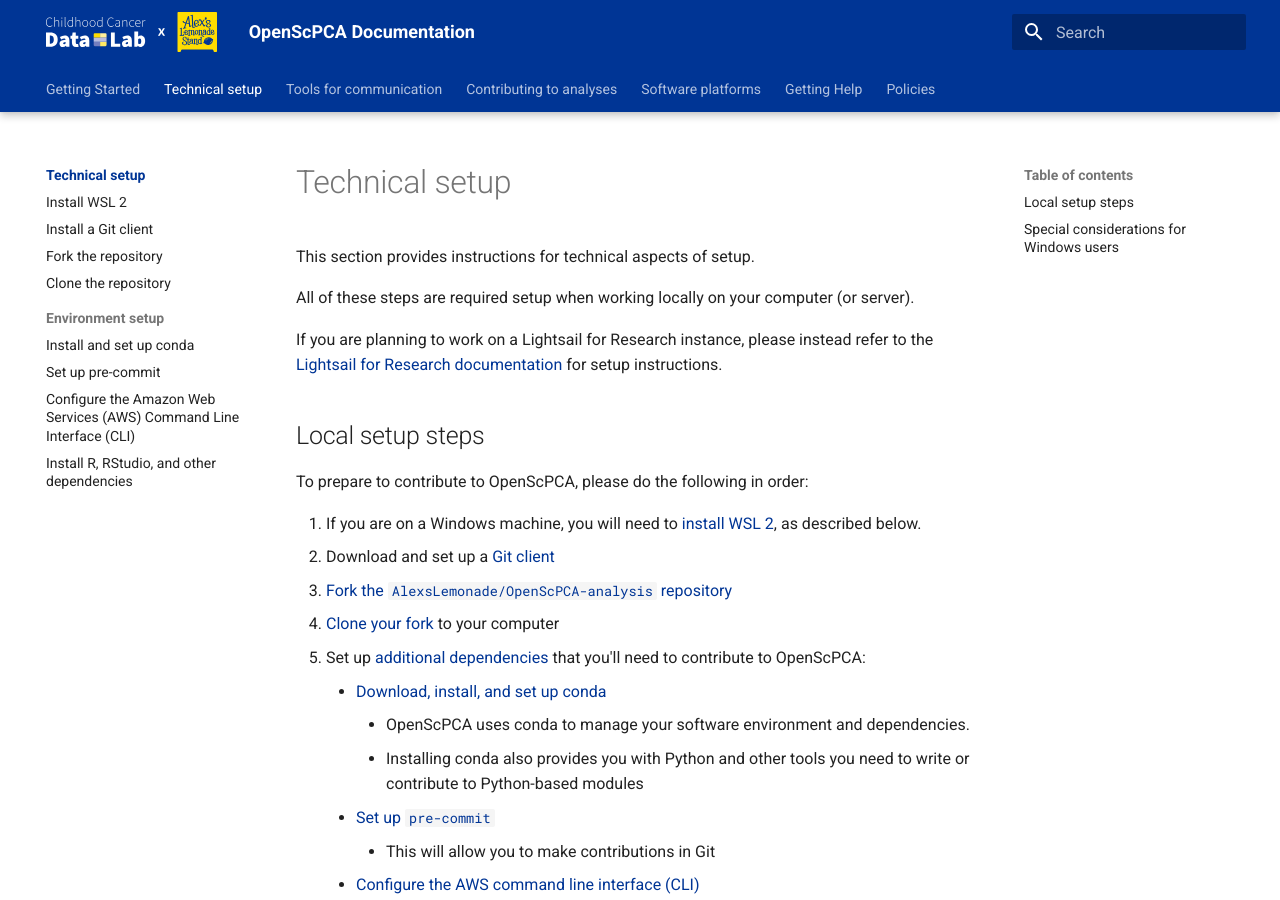
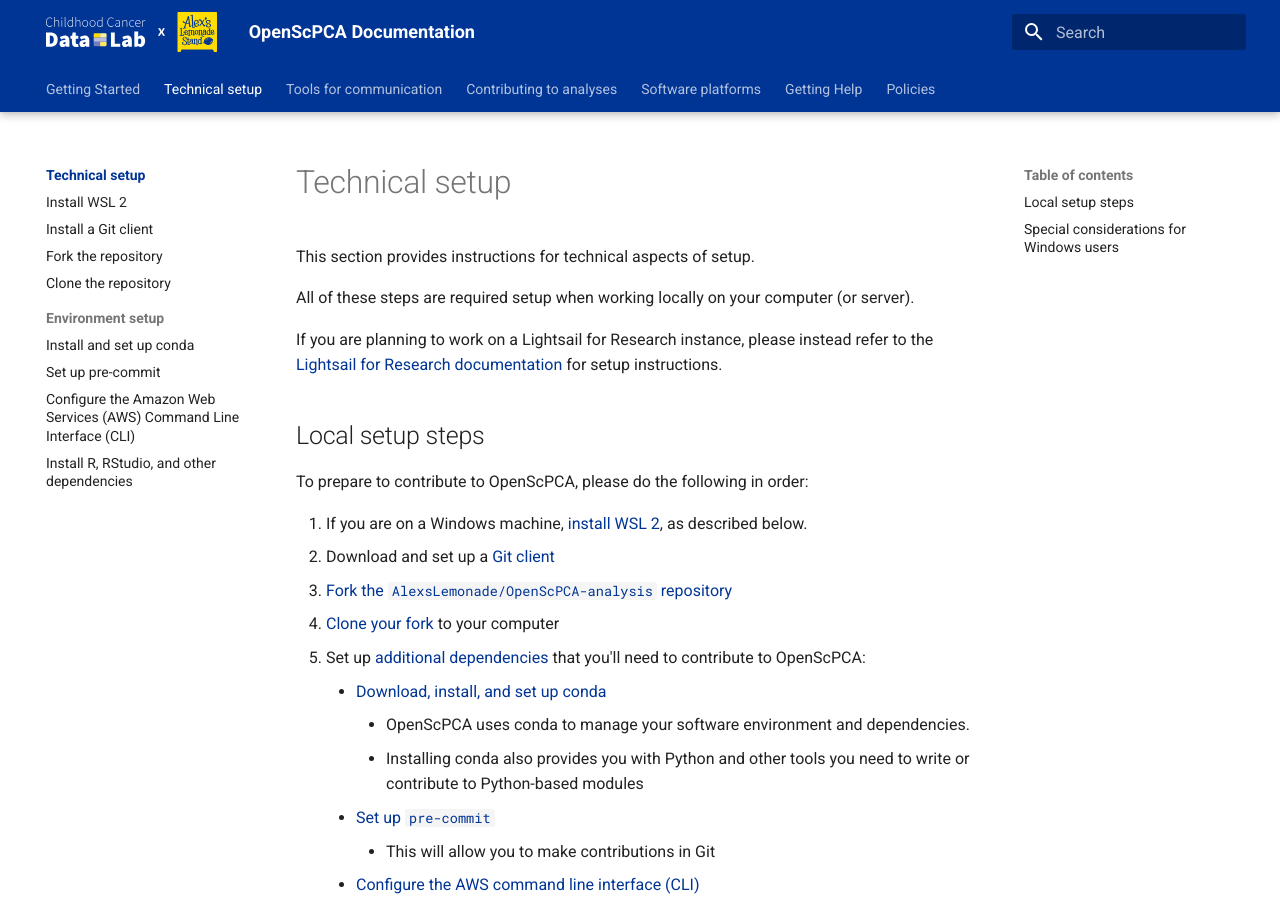
Before and after one commit to AlexsLemonade/OpenScPCA-analysis, an MkDocs documentation site: the page built from docs/technical-setup/index.md, in a window 1280 px wide and 900 px high. Built offline with MkDocs 1.6.1 and Material for MkDocs 9.7.7, drawn with Linux system fonts in a browser that asks for light colours.

Commit message:
Apply suggestions from code review
Co-authored-by: Joshua Shapiro <josh.shapiro@ccdatalab.org>

```diff
--- a/docs/technical-setup/index.md
+++ b/docs/technical-setup/index.md
@@ -11,7 +11,7 @@
 
 To prepare to contribute to OpenScPCA, please do the following in order:
 
-1. If you are on a Windows machine, you will need to [install WSL 2](./install-wsl-2.md), as described below.
+1. If you are on a Windows machine, [install WSL 2](./install-wsl-2.md), as described below.
 1. Download and set up a [Git client](./install-a-git-client.md)
 1. [Fork the `AlexsLemonade/OpenScPCA-analysis` repository](./fork-the-repo.md)
 1. [Clone your fork](./clone-the-repo.md) to your computer
```
Also changed, not shown: docs/software-platforms/aws/index.md (+1 -1 lines).
